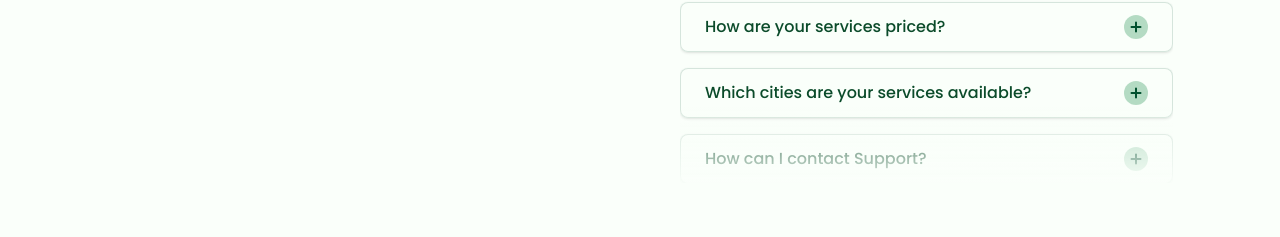
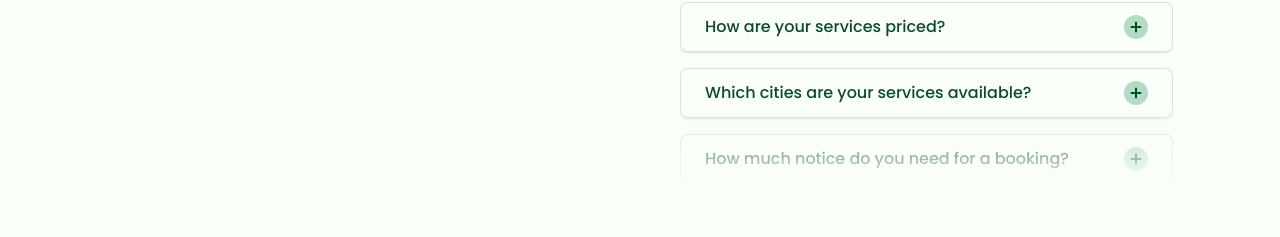
Before and after one commit to StayTrash/cleaning-website, a Next.js app: page / in a window 1280 px wide. Shown: the part 6907-7144 px from the top of the page. Built offline with nearby package versions, Linux system fonts and the light colour scheme.

Commit message:
Add new FAQs to the FAQ component for enhanced user information

```diff
--- a/src/Components/FAQ.jsx
+++ b/src/Components/FAQ.jsx
@@ -45,12 +45,28 @@ const FAQ = () => {
     },
     {
       id: 7,
+      question: "How much notice do you need for a booking?",
+      answer:
+        "We recommend booking at least **48 hours in advance** to guarantee your preferred time slot. Same-day or next-day appointments may be available depending on team availability—just reach out and we’ll do our best to help.",
+    },
+    {
+      id: 8,
+      question: "Do I need to be home during the cleaning?",
+      answer:
+        "Not necessarily. As long as our team can access your space (via key, smart lock, concierge, or a trusted point of contact), you can return to a freshly cleaned home. If you prefer to be present, that’s perfectly fine too!",
+    },
+    {
+      id: 9,
+      question: "What cleaning products do you use?",
+      answer:
+        "TrueClean uses **eco-friendly, non-toxic cleaning products** that are safe for children, pets, and allergy-sensitive clients. If you have specific product preferences or sensitivities, let us know—we're happy to tailor the supplies we use.",
+    },
+    {
+      id: 10,
       question: "How can I contact Support?",
       answer:
         "You can reach TrueClean's Support Team easily through any of the following methods: • Phone: +1 (555) 123-4567 • Email: contact@company.com • Website Chat: Use the live chat feature on our website for quick answers during business hours • Contact Form: Fill out the form on our Contact Us page and we'll respond as soon as possible. Our support team is available Monday–Saturday, 9 AM – 6 PM and we're always happy to help with questions, changes to your booking, or any concerns.",
     },
-
-
   ];
 
   const toggleFAQ = (faqId) => {
```
